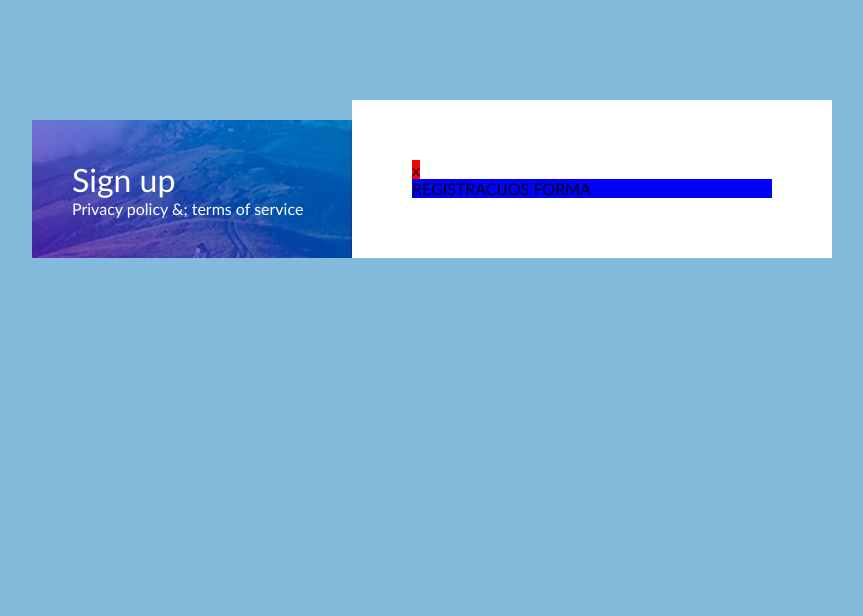
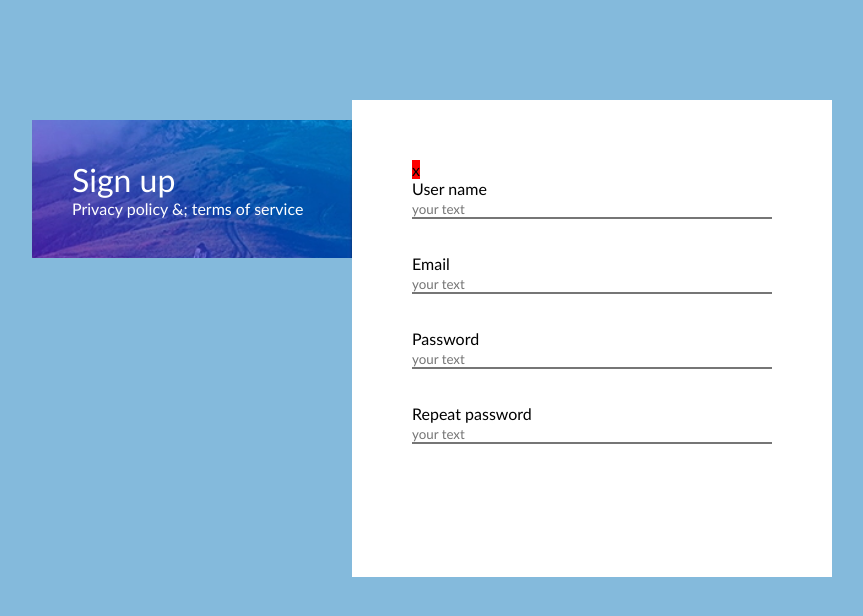
Before and after one commit to brokenfingers/6-sign-up, a website: page index.html in a window 1280 px wide. Shown: the whole page, without its empty margins (208-1071 px from the left). Drawn offline with Linux system fonts and the light colour scheme.

Commit message:
form input

```diff
--- a/css/form.css
+++ b/css/form.css
@@ -1,5 +1,26 @@
 .form {
     display: inline-block;
     width: 100%;
-    background-color: blue;
+
 }
+
+.form-row {
+    display: inline-block;
+    width: 100%;
+    margin-bottom: 35px;
+}
+
+label {
+    width: 100%;
+    display:inline-block;
+}
+
+input {
+    width: 100%;
+    display:inline-block;
+
+    border-top: none;
+    border-left: none;
+    border-right: none;
+
+}
--- a/index.html
+++ b/index.html
@@ -31,7 +31,23 @@
         <div class="right-column">
             <div class="close">x</div>
             <form class="form">
-                REGISTRACIJOS FORMA
+                <div class="form-row">
+                    <label for="">User name</label>
+                    <input type="text"  placeholder="your text">
+                </div>
+                <div class="form-row">
+                    <label for="">Email</label>
+                    <input type="text" placeholder="your text">
+                </div>
+                <div class="form-row">
+                    <label for="">Password</label>
+                    <input type="password" placeholder="your text">
+                </div>
+                <div class="form-row">
+                    <label for="">Repeat password</label>
+                    <input type="password" placeholder="your text">
+                </div>
+                <div class="form-row"></div>
             </form>
         </div>
     </main>
```
